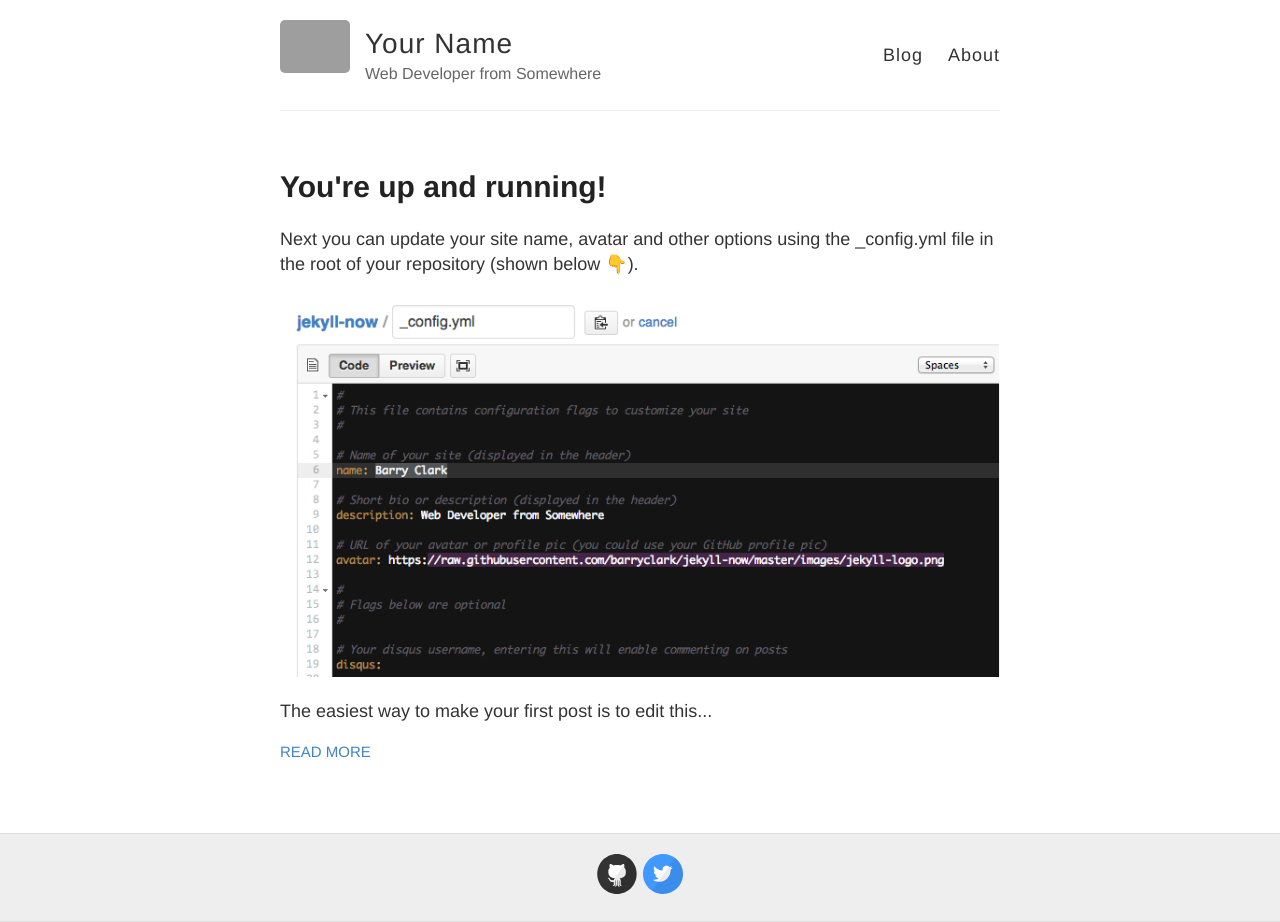
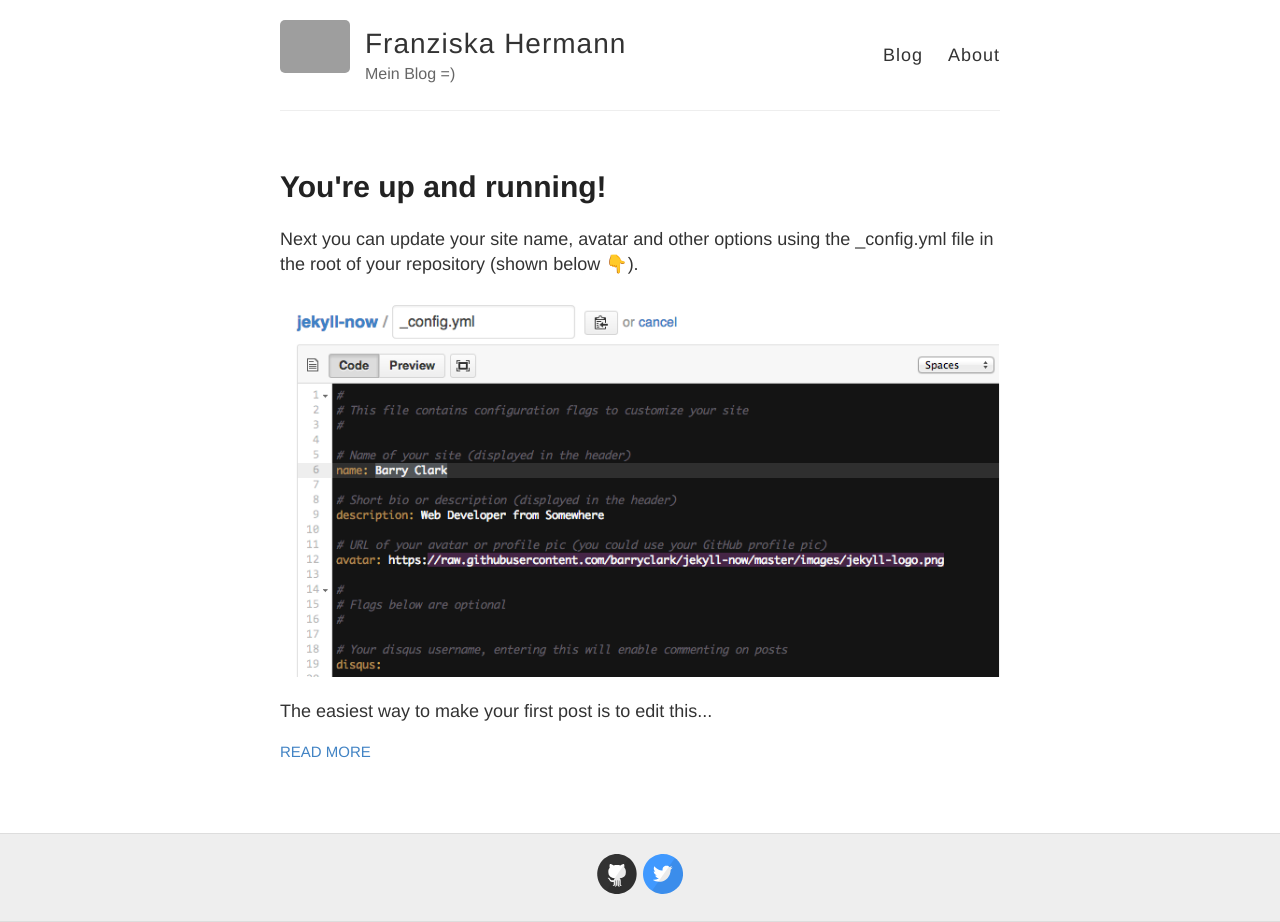
Before and after one commit to franziskahermann/franziskahermann.github.io, a Jekyll site: the page built from index.html, in a window 1280 px wide. Built offline with Jekyll 4.4.1, drawn with Linux system fonts in a browser that asks for light colours; emoji names are drawn with the system emoji font; grey boxes are pictures that could not be loaded.

Commit message:
Update _config.yml

```diff
--- a/_config.yml
+++ b/_config.yml
@@ -3,10 +3,10 @@
 #
 
 # Name of your site (displayed in the header)
-name: Your Name
+name: Franziska Hermann
 
 # Short bio or description (displayed in the header)
-description: Web Developer from Somewhere
+description: Mein Blog =)
 
 # URL of your avatar or profile pic (you could use your GitHub profile pic)
 avatar: https://raw.githubusercontent.com/barryclark/jekyll-now/master/images/jekyll-logo.png
```
